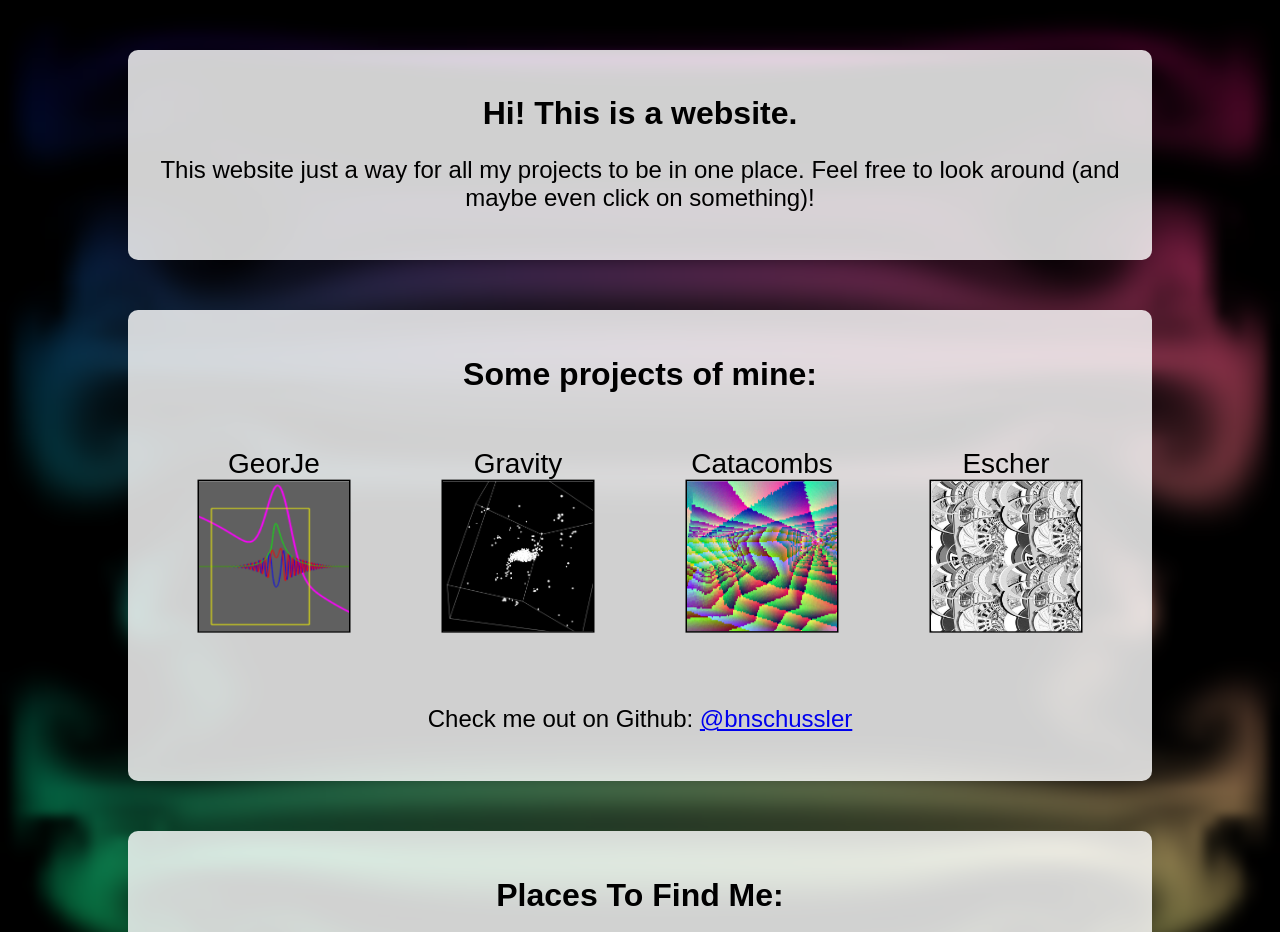
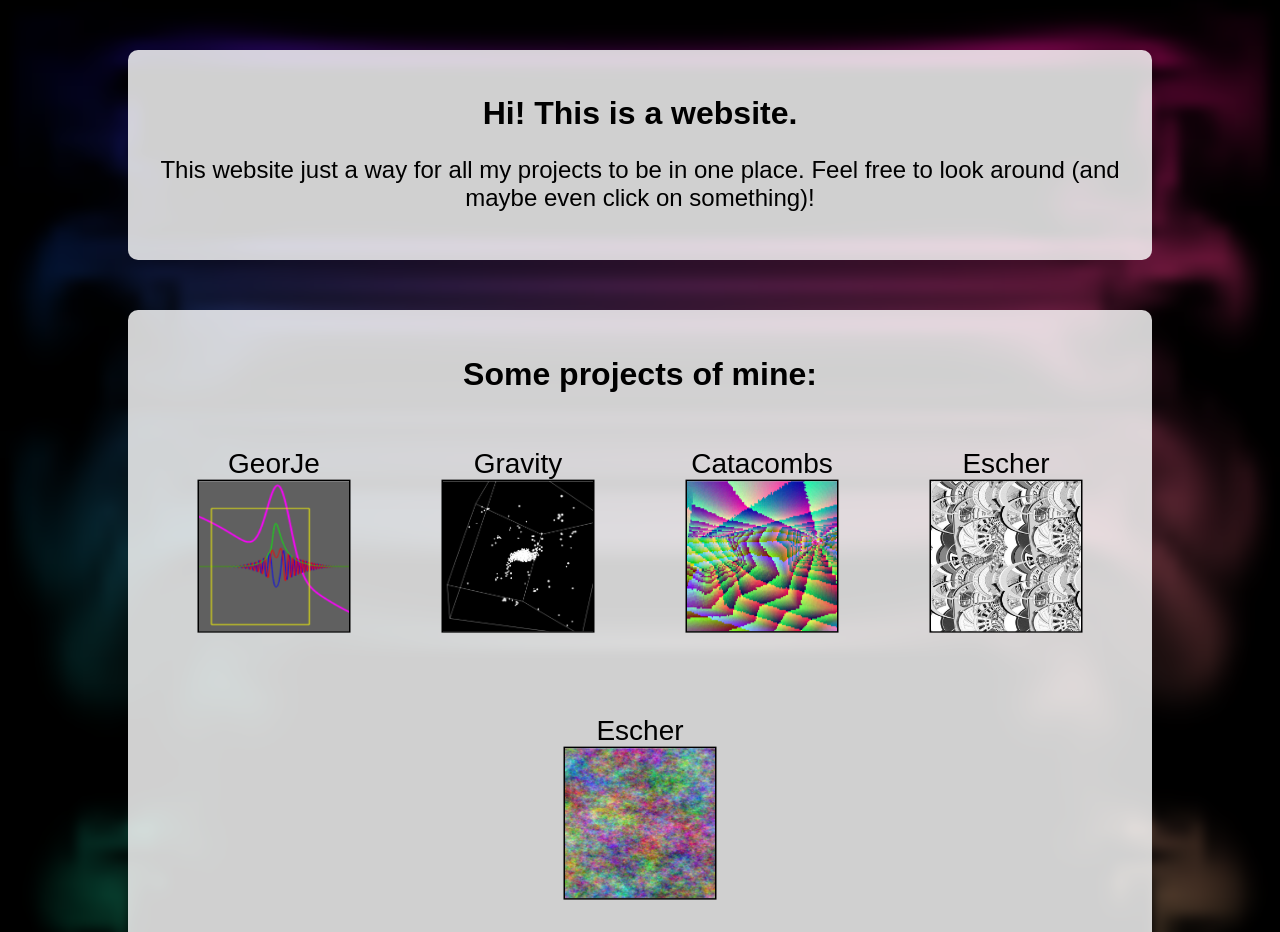
Before and after one commit to bnschussler/Website, a plain HTML site: page index.html in a window 1280 px wide. Shown: the top 932 px of the page. Drawn offline with Linux system fonts and the light colour scheme; animation ran at ten frames a second.

Commit message:
added a project!

```diff
--- a/index.html
+++ b/index.html
@@ -30,6 +30,10 @@
                   <p>Escher</p>
                   <a href="https://bnschussler.github.io/Escher-Unwrapped/"><img src="escherUnwrappedFixed.jpg" alt="Escher Unwrapped"></a>
                </div>
+               <div class="imglink">
+                  <p>Escher</p>
+                  <a href="https://bnschussler.github.io/Infinite_Zoom/"><img src="InfiniteZoom.jpg" alt="Infinite Zoom"></a>
+               </div>
          </div>
          <p>Check me out on Github: <a href="https://github.com/bnschussler">@bnschussler</a></p>
       </div>
```
Also changed, not shown: InfiniteZoom.jpg (added).
